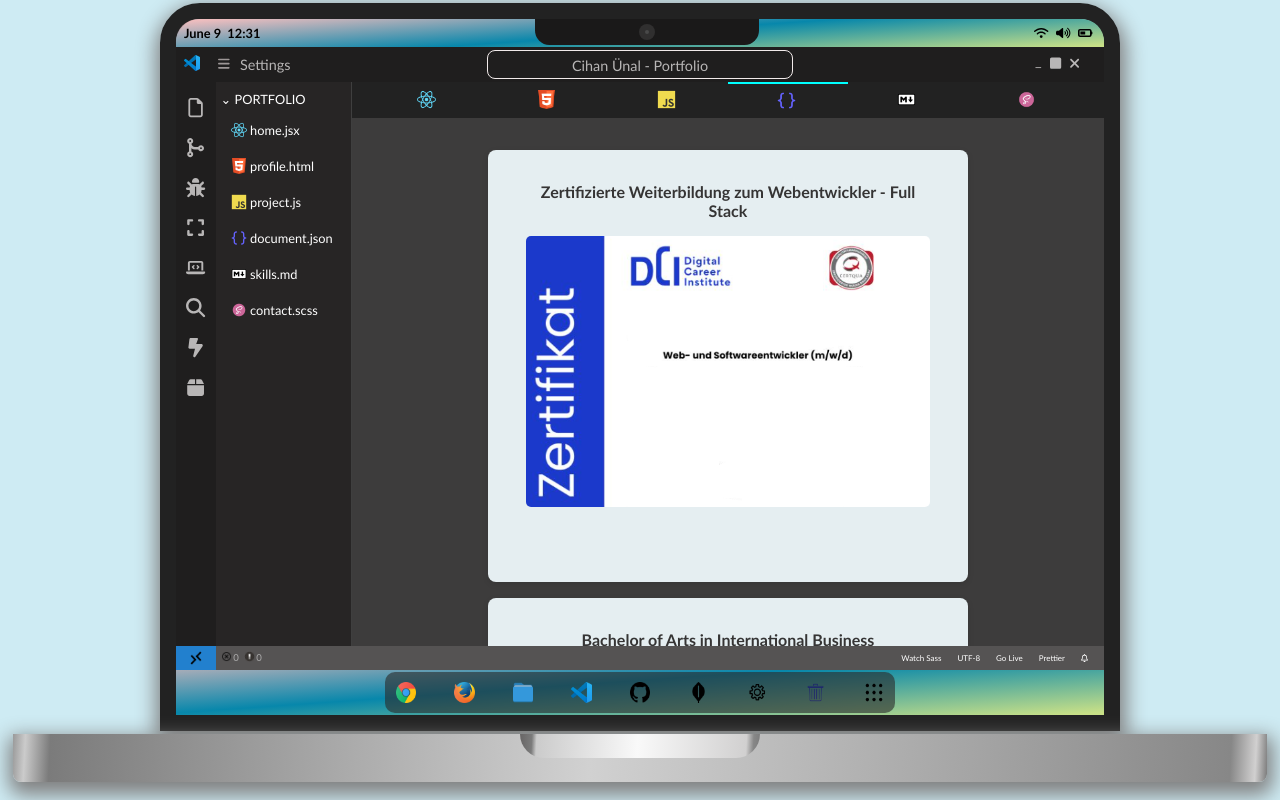
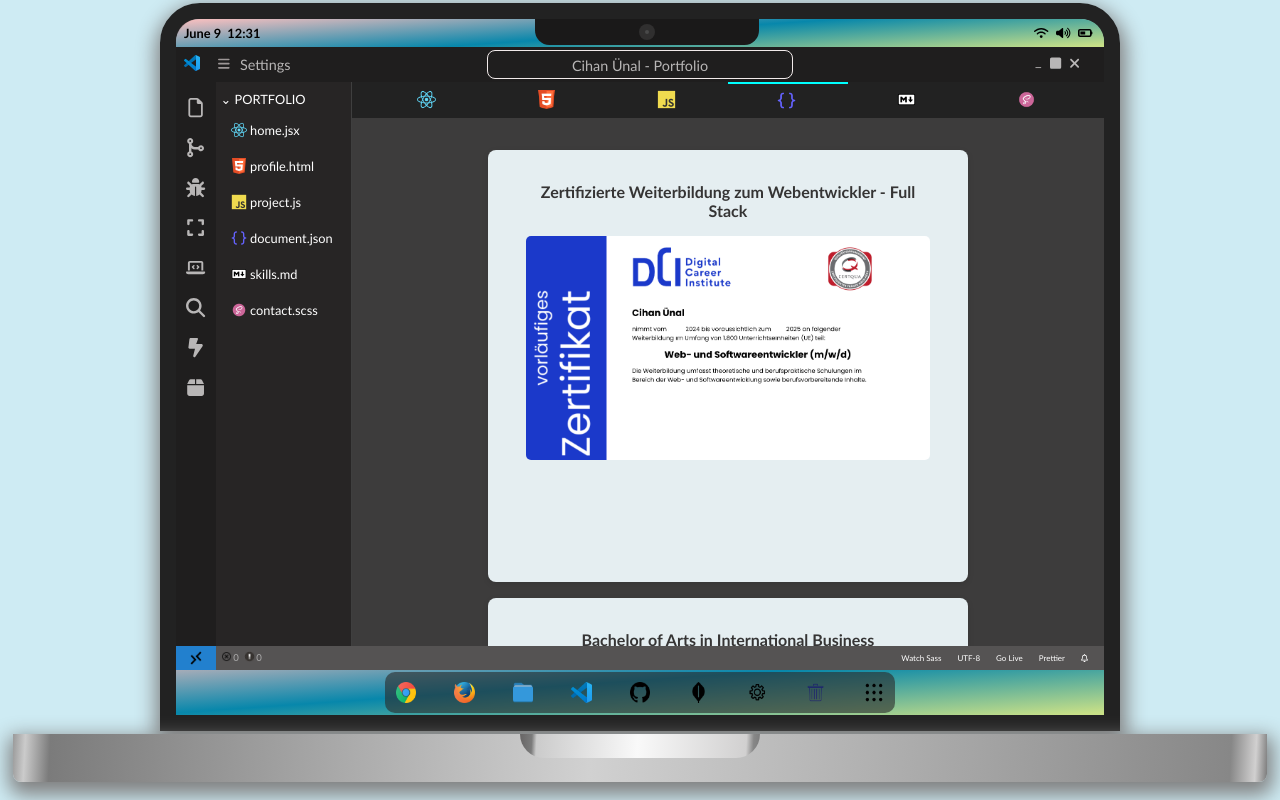
Before and after one commit to CihanUnall/PORTFOLIO, a Next.js app in the folder frontend/: page /document in a window 1280 px wide. Built offline with nearby package versions, Linux system fonts and the light colour scheme.

Commit message:
Link anderungen

```diff
--- a/frontend/app/document/page.jsx
+++ b/frontend/app/document/page.jsx
@@ -7,9 +7,10 @@ import "../styles/document.scss";
 const certificates = [
   {
     title: "Zertifizierte Weiterbildung zum Webentwickler - Full Stack",
-    image: "/dci.png",
+    image: "/weiterbildung.png",
     link: "https://secure.internxt.com/sh/folder/gPGenzuRReKcYu5Ip822Kw/z4RBY1vX",
   },
+
   {
     title: "Bachelor of Arts in International Business",
     image: "/bachelers.png",
```
Also changed, not shown: frontend/public/weiterbildung.png (added).
